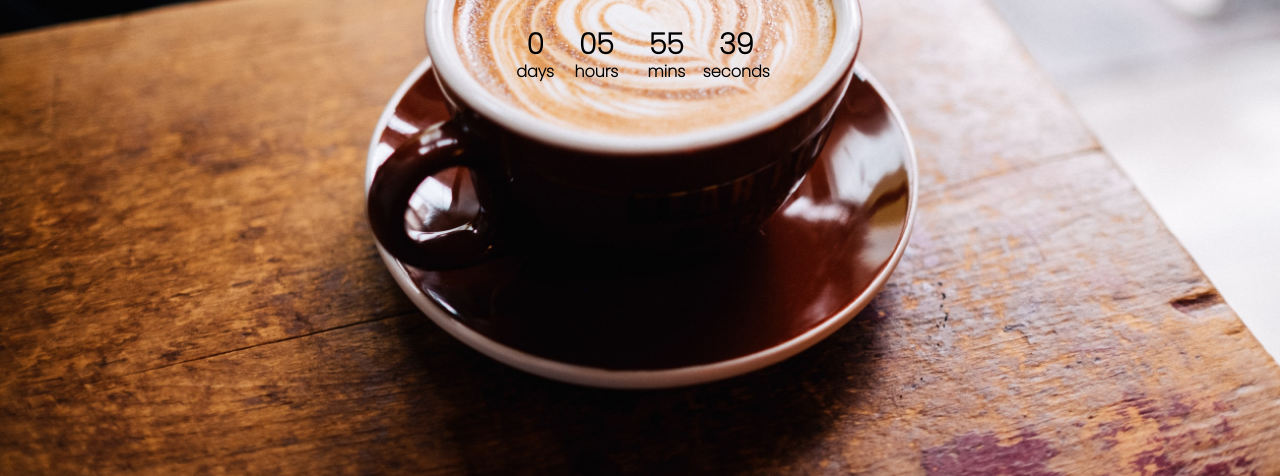
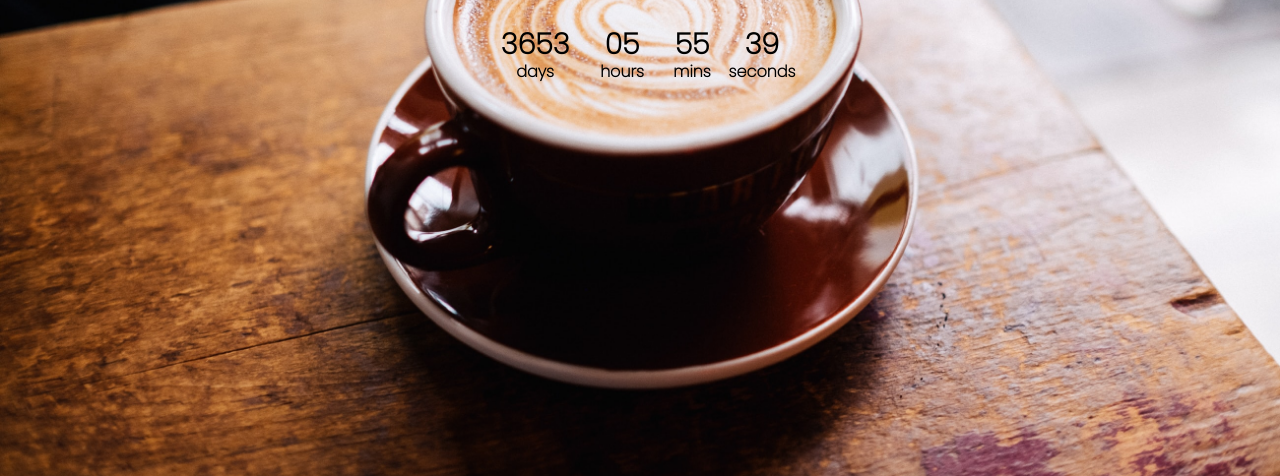
Before and after one commit to islami00/countdown, a plain HTML site: page index.html in a window 1280 px wide. Shown: the part 324-800 px from the top of the page. Drawn offline with Linux system fonts and the light colour scheme.

Commit message:
feat: Update to a new date

```diff
--- a/index.html
+++ b/index.html
@@ -5,26 +5,25 @@
     <meta name="viewport" content="width=device-width, initial-scale=1.0">
     <title>Hang in there!</title>
     <link rel="stylesheet" href="style.css">
-    <script src="script.js" defer></script> <!--the defer atttribute here stops the script from running till the dom has loaded but before telling the browsrer to stop reading cuz it has been loaded
-    i.e before firing domcontentloaded-->
+    <script src="script.js" defer></script>
 </head>
 <body>
     <h1>Hang in there!</h1>
 
     <div class="countdown-container">
-        <div class="countdown-el days-c"> <!--c here means container, i'll rename later-->
+        <div class="countdown-el">
             <p class="big-text" id="days">0</p>
             <span>days</span>
         </div>
-        <div class="countdown-el hours-c">
+        <div class="countdown-el">
             <p class="big-text" id="hours">0</p>
             <span>hours</span>
         </div>
-        <div class="countdown-el mins-c">
+        <div class="countdown-el">
             <p class="big-text" id="minutes">0</p>
             <span>mins</span>
         </div>
-        <div class="countdown-el seconds-c">
+        <div class="countdown-el">
             <p class="big-text" id="seconds">0</p>
             <span>seconds</span>
         </div>
--- a/script.js
+++ b/script.js
@@ -1,35 +1,33 @@
-const end = '1 Jan 2024'; //this is the only valid date format i know so far
 const daysEl = document.getElementById('days');
 const hoursEl = document.getElementById('hours');
 const minsEl = document.getElementById('minutes');
 const secondsEl = document.getElementById('seconds');
 
 
+const YEAR = 2034;
+const MONTH = 0;
+const DAY = 1;
+function countdown() {
+  const endDate = new Date(YEAR, MONTH, DAY);
+  const currentDate = new Date();
+  const timeLeft = endDate - currentDate;
+  const totalSecondsLeft = timeLeft / 1000;
+  const secondsLeftInMinute = Math.floor(totalSecondsLeft) % 60;
+  const minsLeftInHour = Math.floor(totalSecondsLeft / 60) % 60;
+  const hoursLeftInDay = Math.floor(totalSecondsLeft / 3600) % 24;
+  const daysLeft = Math.floor(totalSecondsLeft / (3600 * 24)); //note: math.round makes it go realllllyyyy off by a lot
+  //one could also just set each constant to timeleft.getDays()??
 
-function countdown () {
-    const endDate= new Date(end) //the date here is in ms
-    const currentDate= new Date();
-    const timeLeft = endDate - currentDate;
-    const totalSeconds = timeLeft/1000;
-    const mins = Math.floor(totalSeconds/60) %60; //this works without the brackets as the functon returns a value
-    const hours = Math.floor(totalSeconds/3600) % 24; //this is cuz we'll be viewing on a per day basis
-    const days= Math.floor(totalSeconds/(3600*24));//note: math.round makes it go realllllyyyy off by a lot
-    //one could also just set each constant to timeleft.getDays()??
-    const seconds = Math.floor(totalSeconds) % 60;
-
-    daysEl.innerHTML = days;
-    hoursEl.innerHTML = formatTime(hours);
-    minsEl.innerHTML = formatTime(mins);
-    secondsEl.innerHTML = formatTime(seconds);
-};
+  daysEl.innerHTML = daysLeft;
+  hoursEl.innerHTML = formatTime(hoursLeftInDay);
+  minsEl.innerHTML = formatTime(minsLeftInHour);
+  secondsEl.innerHTML = formatTime(secondsLeftInMinute);
+}
 
 function formatTime(time) {
-    return time < 10 ? (`0${time}`) : time; //this works cuz the string at front starts the addition as string. This makes things easierinstead of the '0${time}'
+  return time < 10 ? `0${time}` : time;
 }
-//so..` is different from '
+
 //initial call
 countdown();
-setInterval(countdown, 1000);//js usually interprets date in ms
-
-
-/// you can use /** */ (start from /** amd you'll get option for document this to give you a summary)
+setInterval(countdown, 1000);
```
Also changed, not shown: imgaes/kaneki.jpg (deleted), imgaes/kaneki2.jpg (deleted).
